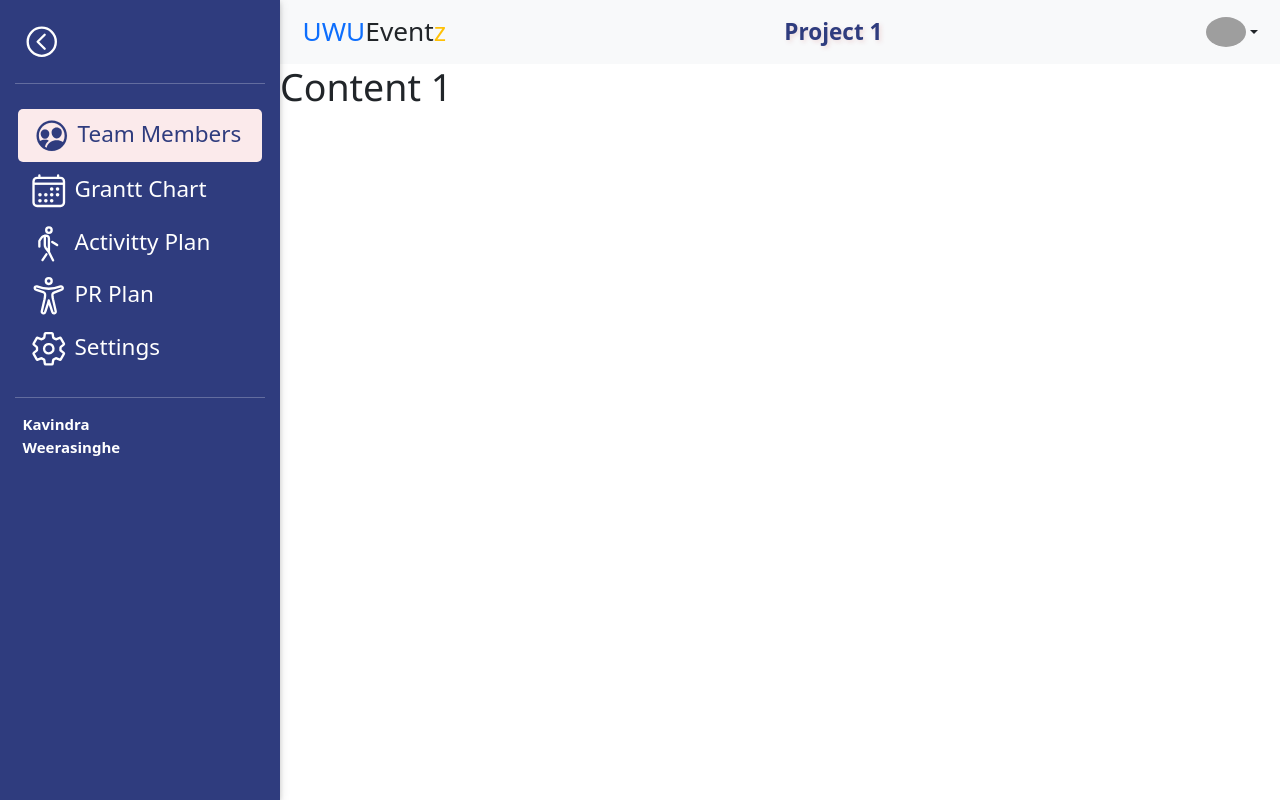
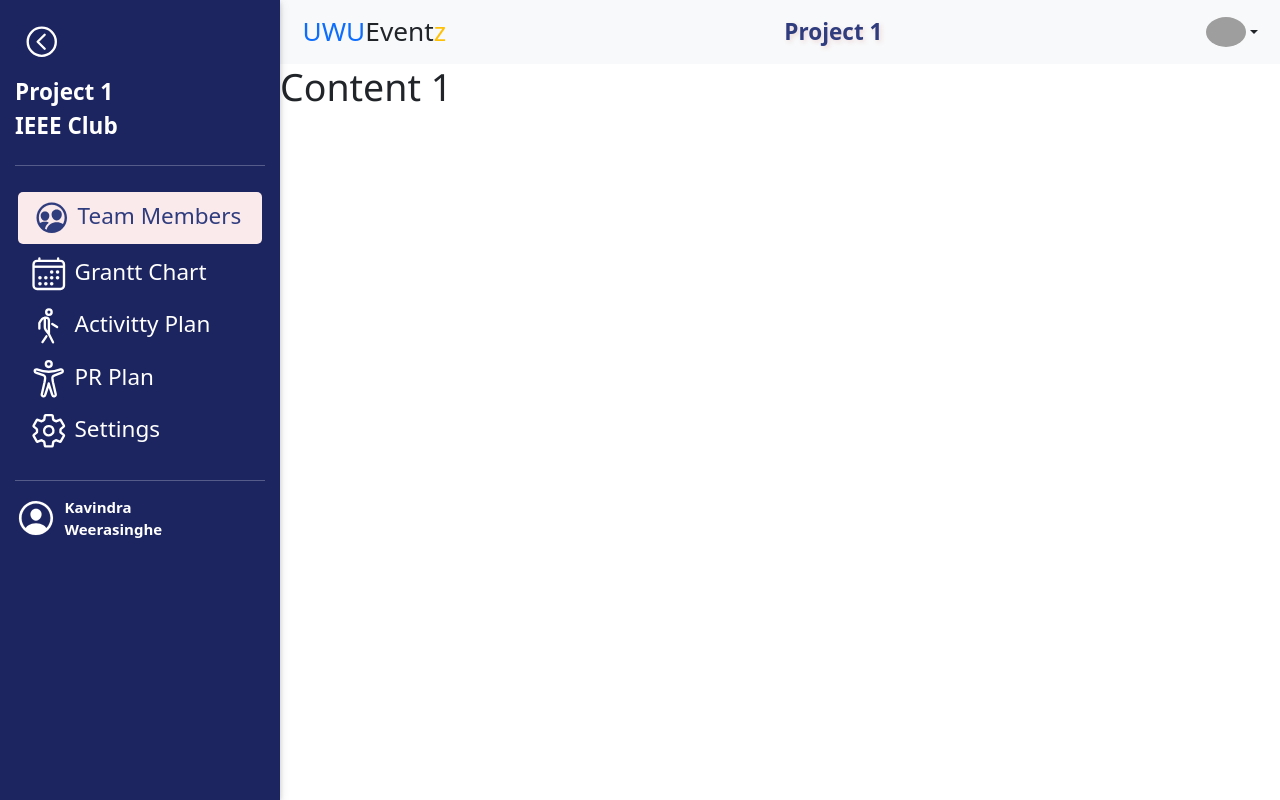
Before and after one commit to WDK-Techno/University-Event-Management-System, a PHP site: page /projectdashboard.html in a window 1280 px wide. Run offline with PHP 8.4, Linux system fonts and the light colour scheme; grey boxes are pictures that could not be loaded.

Commit message:
side project details completed

```diff
--- a/assests/css/projectdashboard.css
+++ b/assests/css/projectdashboard.css
@@ -6,6 +6,15 @@ body {
   min-height: 100vh;
   min-height: -webkit-fill-available;
   overflow: hidden;
+}
+
+
+:root {
+  --primary: #2F3C7E;
+  --secondary: #FBEAEB;
+  --darker-primary: #1D2561;
+  --lighter-secondary: #FDF6F7;
+  --accent-color: #1F8A70;
 }
 
 /* ======== side bar ========= */
@@ -50,6 +59,9 @@ body {
   #user-name{
     display: none;
   }
+  #project-details{
+    display: none;
+  }
 
 }
 
@@ -61,7 +73,7 @@ body {
 }
 .sideBar{
   color: white;
-  background-color:var(--primary);
+  background-color:var(--darker-primary);
 }
 .sideBar ul li ion-icon{
   font-size: 2.5rem;
@@ -72,7 +84,14 @@ body {
   font-size: 1.5rem;
 }
 
-.sideBar-btn:hover, .activate{
+.sideBar-btn:hover{
+  color: var(--primary);
+  background-color: var(--lighter-secondary);
+  border-radius: 5px;
+  margin: 3px;
+}
+.sideBar-btn:active,
+.activate{
   color: var(--primary);
   background-color: var(--secondary);
   border-radius: 5px;
--- a/assests/js/projectdashboard.js
+++ b/assests/js/projectdashboard.js
@@ -43,6 +43,7 @@ function sideBarControl() {
         document.getElementsByClassName("sideBar-btn-text")[i].style.display = "block";
       }
       document.getElementById("user-name").style.display = "block";
+      document.getElementById("project-details").style.display = "block";
 
       sidebarExpand = true;
 
@@ -61,6 +62,7 @@ function sideBarControl() {
         document.getElementsByClassName("sideBar-btn-text")[i].style.display = "block";
       }
       document.getElementById("user-name").style.display = "block";
+      document.getElementById("project-details").style.display = "block";
 
       sidebarExpand = true;
     }
@@ -80,6 +82,7 @@ function sideBarControl() {
       document.getElementsByClassName("sideBar-btn-text")[i].style.display = "none";
     }
     document.getElementById("user-name").style.display = "none";
+    document.getElementById("project-details").style.display = "none";
 
     sidebarExpand = false;
   }
--- a/projectdashboard.html
+++ b/projectdashboard.html
@@ -36,6 +36,11 @@
                 <span class="fs-4 m-2">Sidebar</span>
             </a> -->
 
+            <div id="project-details" class="my-2" style="font-weight:bold; font-size: 1.5rem;">
+                <span class="d-block">Project 1</span>
+                <span class="d-block">IEEE Club</span>
+            </div>
+
             <hr>
             <ul class="nav nav-pills flex-column navbar-text mb-auto">
                 <li id="menu-1" class="sideBar-btn activate" onclick="showMenuContent(1)">
@@ -69,9 +74,16 @@
                     </a>
                 </li>
             </ul>
-
             <hr>
-            <strong id="user-name" class="ms-2">Kavindra <br> Weerasinghe</strong>
+            <div id="user-name">
+                <div class="d-flex justify-content-start">
+                    <ion-icon name="person-circle-outline" class="d-block my-auto" style="font-size:2.8rem;"></ion-icon>
+                    <span class="ms-2">
+                        <strong class="d-block">Kavindra</strong>
+                        <strong class="d-block">Weerasinghe</strong>
+                    </span>
+                </div>
+            </div>
         </div>
     </div>
     <!-- ============== main content ===================== -->
@@ -80,8 +92,8 @@
         <!-- ======= Navigation Bar =======    -->
         <div class="">
             <div class="navbar navbar-light bg-light container-fluid px-4 d-flex justify-content-between">
-                <a class="navbar-brand text-primary d-none d-sm-block" href="index.html">UWU<span class="text-dark">Event</span><span
-                        class="text-warning">z</span></a>
+                <a class="navbar-brand text-primary d-none d-sm-block" href="index.html">UWU<span
+                        class="text-dark">Event</span><span class="text-warning">z</span></a>
                 <!-- <button class="navbar-toggler" type="button" data-bs-toggle="collapse" data-bs-target="#navbarSupportedContent" aria-controls="navbarSupportedContent" aria-expanded="false" aria-label="Toggle navigation">
                 <span class="navbar-toggler-icon"></span>
                 </button> -->
@@ -103,12 +115,17 @@
                         <ul class="dropdown-menu shadow dropdown-menu-end">
                             <!-- <li class="dropdown-item d-flex justify-content-start px-4"><ion-icon name="person-outline" style="font-size: 1.2rem;" class="me-2"></ion-icon><span>Profile</span></li>
                             <li class="dropdown-item d-flex justify-content-start px-4"><ion-icon name="arrow-undo-outline" style="font-size: 1.2rem;" class="me-2"></ion-icon><span>Userboard</span></li> -->
-                            <li class="dropdown-item d-flex justify-content-start px-4"><span>Userboard</span><ion-icon name="arrow-undo-outline" class="ms-auto" style="font-size: 1.2rem;"></ion-icon></li>
-                            <li class="dropdown-item d-flex justify-content-start px-4"><span>Profile</span><ion-icon name="person-outline" class="ms-auto" style="font-size: 1.2rem;"></ion-icon></li>
+                            <li class="dropdown-item d-flex justify-content-start px-4"><span>Userboard</span><ion-icon
+                                    name="arrow-undo-outline" class="ms-auto" style="font-size: 1.2rem;"></ion-icon>
+                            </li>
+                            <li class="dropdown-item d-flex justify-content-start px-4"><span>Profile</span><ion-icon
+                                    name="person-outline" class="ms-auto" style="font-size: 1.2rem;"></ion-icon></li>
                             <li>
                                 <hr class="dropdown-divider">
                             </li>
-                            <li class="dropdown-item d-flex justify-content-start px-4" type="button"><span>Logout</span><ion-icon name="log-out-outline" class="ms-auto" style="font-size: 1.2rem;"></ion-icon></li>
+                            <li class="dropdown-item d-flex justify-content-start px-4" type="button">
+                                <span>Logout</span><ion-icon name="log-out-outline" class="ms-auto"
+                                    style="font-size: 1.2rem;"></ion-icon></li>
                         </ul>
                     </div>
                 </div>
```
